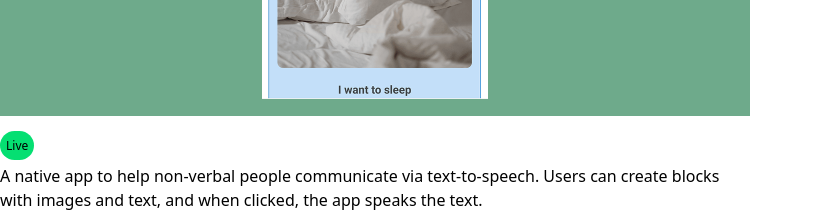
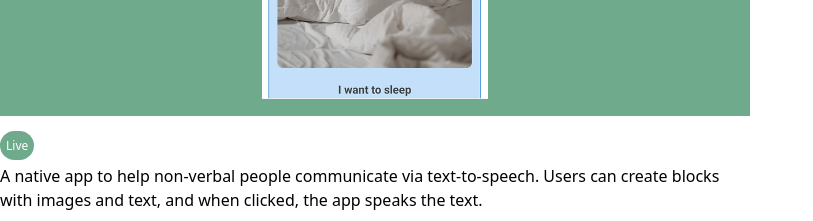
Before and after one commit to SammyAbukmeil/portfolio, a Next.js app: page / in a window 1280 px wide. Shown: the part 980-1201 px from the top of the page, without its empty margins (0-813 px from the left). Built offline with nearby package versions, Linux system fonts and the light colour scheme.

Commit message:
Update live pill bg

```diff
--- a/app/components/Project.tsx
+++ b/app/components/Project.tsx
@@ -9,7 +9,7 @@ interface Props {
 }
 
 export default function Project({ children, title, isLive, img }: Props) {
-  const pillClasses = "p-1.5 rounded-2xl text-xs";
+  const pillClasses = "p-1.5 rounded-2xl text-xs text-white";
 
   return (
     <article className="my-10 max-w-[750px]">
@@ -22,9 +22,9 @@ export default function Project({ children, title, isLive, img }: Props) {
       />
       <div className="mt-4">
         {isLive ? (
-          <span className={`bg-green-400 ${pillClasses}`}>Live</span>
+          <span className={`bg-primary ${pillClasses}`}>Live</span>
         ) : (
-          <span className={`bg-red-400 text-white ${pillClasses}`}>Not Live</span>
+          <span className={`bg-red-400  ${pillClasses}`}>Not Live</span>
         )}
         {children}
       </div>
```
